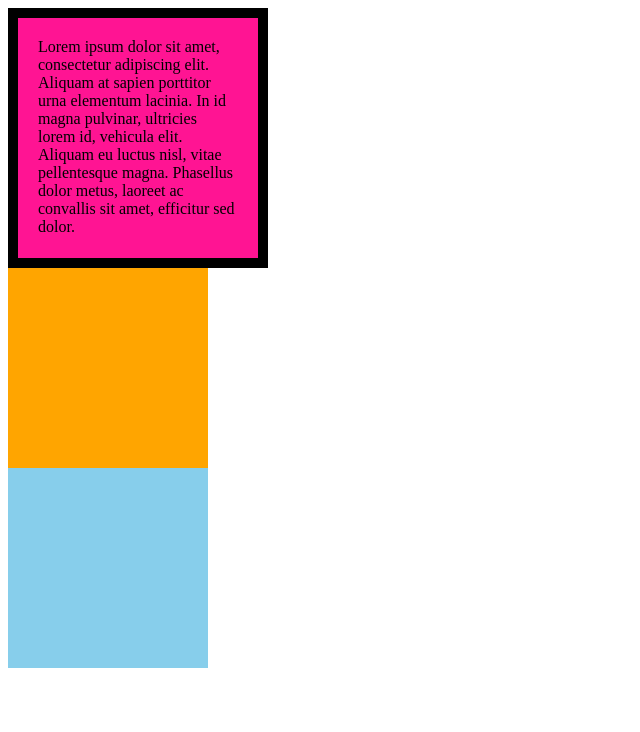
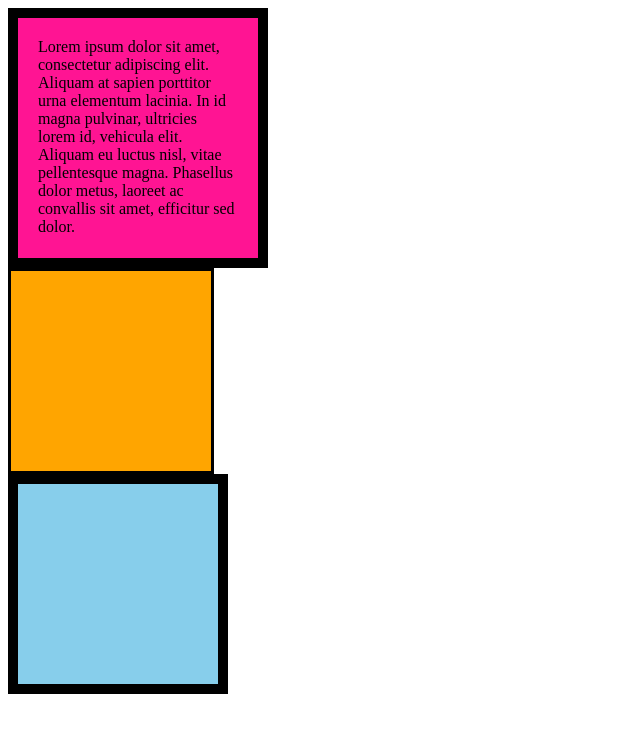
Before and after one commit to peytonvecchi/css-box-model, a plain HTML site: page index.html in a window 1280 px wide. Shown: the whole page, without its empty margins (0-640 px from the left). Drawn offline with Linux system fonts and the light colour scheme.

Commit message:
Fix formatting

```diff
--- a/index.html
+++ b/index.html
@@ -9,6 +9,7 @@
     div {
       height: 200px;
       width: 200px;
+      margin: 0px;
     }
 
     p {
@@ -23,10 +24,12 @@
 
     #two {
       background-color: orange;
+      border: solid black;
     }
 
     #three {
       background-color: skyblue;
+      border: 10px solid black;
     }
 
   </style>
@@ -37,7 +40,8 @@
 <div id="one">
   <p>Lorem ipsum dolor sit amet, consectetur adipiscing elit. Aliquam at sapien porttitor urna elementum lacinia. In
     id magna pulvinar, ultricies lorem id, vehicula elit. Aliquam eu luctus nisl, vitae pellentesque magna. Phasellus
-    dolor metus, laoreet ac convallis sit amet, efficitur sed dolor.</p>
+    dolor metus, laoreet ac convallis sit amet, efficitur sed dolor.
+  </p>
 </div>
 <div id="two"></div>
 <div id="three"></div>
@@ -52,9 +56,9 @@
 5. Set the 1st div to have 20px padding all around with a black 10px border. done
 6. Fix the style of the <p> element to remove all margins. done
 Hint: Use the CSS inspector in Chrome.
-7. Set the 2nd div to have a 20px border on top and bottom and 10px border left and right. (See goal image)
-8. Set the 3rd div to have a 10px border
-9. Set the margins for the divs so that each box corner touches the other. (See the goal image)
+7. Set the 2nd div to have a 20px border on top and bottom and 10px border left and right. (See goal image) done
+8. Set the 3rd div to have a 10px border done
+9. Set the margins for the divs so that each box corner touches the other. (See the goal image) done
 -->
 
 </body>
```
